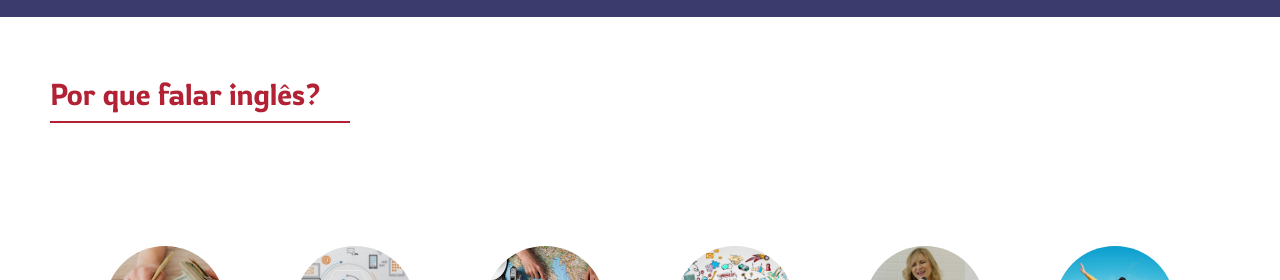
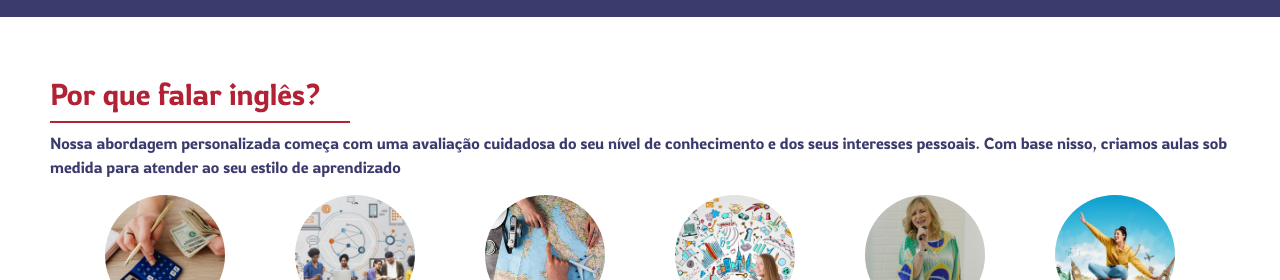
Before and after one commit to ellen-ls/DaizeLellys-ingles, a React (Create React App) app: page / in a window 1280 px wide. Shown: the part 1380-1660 px from the top of the page. Built offline with nearby package versions, Linux system fonts and the light colour scheme; no server answers.

Commit message:
texto de motivacao

```diff
--- a/src/components/Motivacao/Motivacao.js
+++ b/src/components/Motivacao/Motivacao.js
@@ -19,7 +19,7 @@ function Motivacao() {
 
             <h1>Por que falar inglês?</h1>
 
-            <p className='text1'>Nossa abordagem personalizada começa com uma avaliação cuidadosa do seu nível de conhecimento e dos seus interesses pessoais.
+            <p className='text-motivacao'>Nossa abordagem personalizada começa com uma avaliação cuidadosa do seu nível de conhecimento e dos seus interesses pessoais.
             Com base nisso, criamos aulas sob medida para atender ao seu estilo de aprendizado</p>
             <Container className='container-motivacao'>
                 <Row className='row-container'>
--- a/src/components/Motivacao/motivacao.css
+++ b/src/components/Motivacao/motivacao.css
@@ -10,6 +10,11 @@
    line-height: 1.8;
    border-bottom:2px solid #b22234;
    width: 300px;
+}
+
+.text-motivacao{
+   color: #3c3b6e;
+   font-family: 'Rowdies', cursive;
 }
 
 
```
